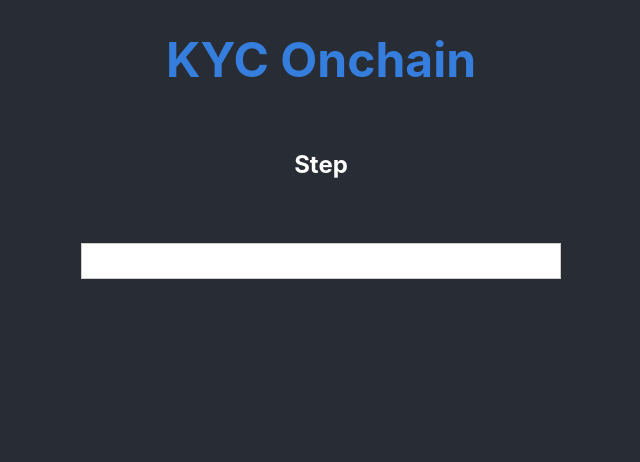
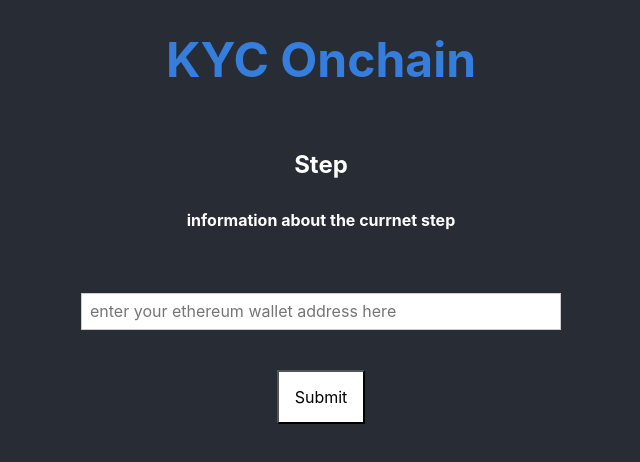
Before and after one commit to michaelgreen06/kyc-onchain, a React (Create React App) app in the folder react-test1/: page / in a window 1280 px wide. Shown: the top 462 px of the page, without its empty margins (319-959 px from the left). Built offline with nearby package versions, Linux system fonts and the light colour scheme.

Commit message:
finished submit component

```diff
--- a/react-test1/src/App.js
+++ b/react-test1/src/App.js
@@ -1,6 +1,8 @@
 import './App.css';
+import Button from './Components/Button/Button';
 import Logo from './Components/Logo';
 import Step from './Components/Step/Step';
+import StepInfo from './Components/StepInfo/StepInfo';
 import TextInput from './Components/TextInput/TextInput';
 
 function App() {
@@ -13,9 +15,13 @@ function App() {
         <div className="mb4">
           <Step />
         </div>
+        <div>
+          <StepInfo />
+        </div>
         <div className="mt4">
           <TextInput />
         </div>
+        <Button />
       </div>
     </div>
   );
--- /dev/null
+++ b/react-test1/src/Components/Button/Button.js
@@ -0,0 +1,14 @@
+import React from 'react';
+
+const Button = () => {
+  return (
+    <input
+      type="submit"
+      value="Submit"
+      name="submit"
+      className="bg-white pa3 hover grow pointer"
+    />
+  );
+};
+
+export default Button;
--- /dev/null
+++ b/react-test1/src/Components/StepInfo/StepInfo.js
@@ -0,0 +1,11 @@
+import React from 'react';
+
+const StepInfo = () => {
+  return (
+    <div>
+      <h1 className="f5 white">information about the currnet step</h1>
+    </div>
+  );
+};
+
+export default StepInfo;
--- a/react-test1/src/Components/TextInput/TextInput.js
+++ b/react-test1/src/Components/TextInput/TextInput.js
@@ -12,6 +12,7 @@ const TextInput = () => {
       <div className="measure center">
         <input
           id="wallet address"
+          placeholder="enter your ethereum wallet address here"
           className="input-reset ba b--black-20 pa2 mb2 db w-100"
           type="text"
           aria-describedby="name-desc"
```
